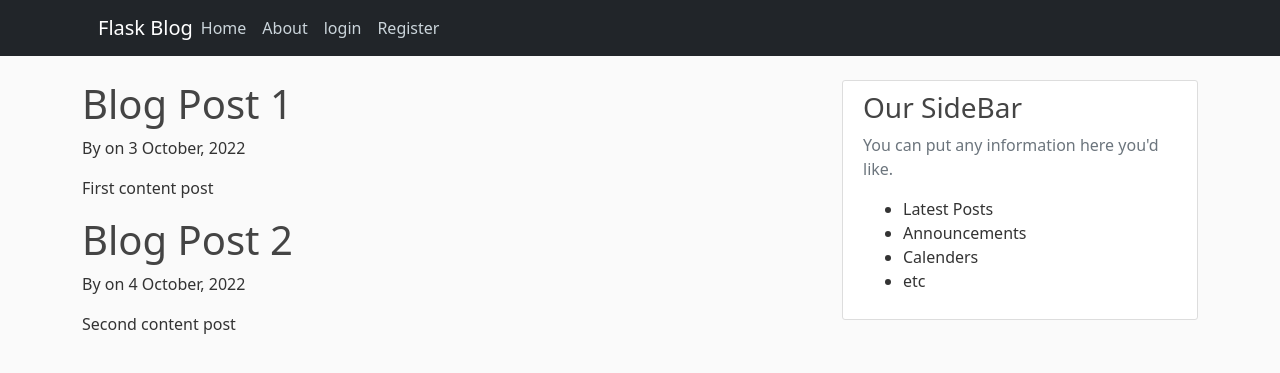
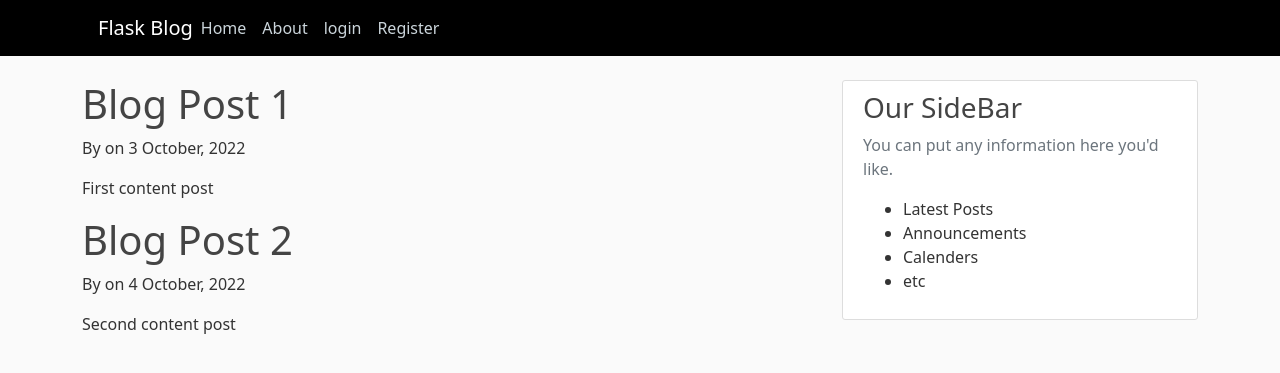
Before and after one commit to Yasir-Khan22/Flask_practice, a Flask app: page / in a window 1280 px wide. Shown: the top 373 px of the page. Run offline with Flask 2, Linux system fonts and the light colour scheme.

Commit message:
📁layout html updated

```diff
--- a/templates/layout.html
+++ b/templates/layout.html
@@ -22,7 +22,7 @@
 <body>
     <!-- HEADER SECTION  -->
     <header class="site-header">
-        <nav class="navbar navbar-expand-md navbar-dark bg-dark fixed-top">
+        <nav class="navbar navbar-expand-md navbar-dark bg-darker fixed-top">
             <div class="container">
 
                 <a class="navbar-brand mr-4" href="/">Flask Blog</a>
```
